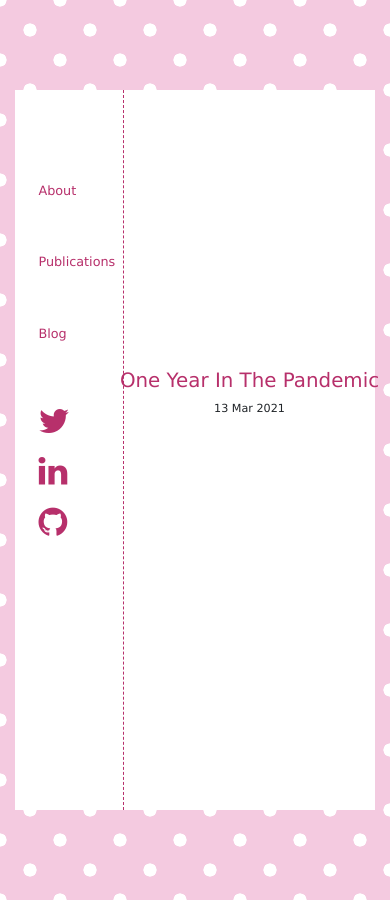
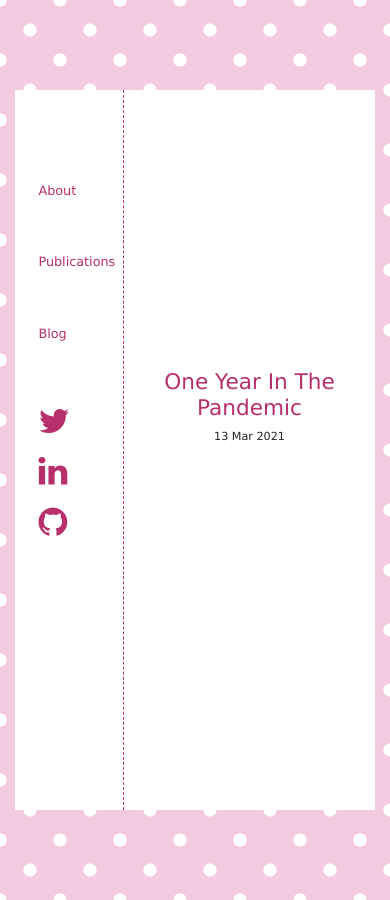
Before and after one commit to AndraIonescu/andradenisionescu.github.io, a Jekyll site: the page built from blog.html, in a window 390 px wide. Built offline with Jekyll 4.4.1, drawn with Linux system fonts in a browser that asks for light colours; nearby versions of some CDN libraries.

```diff
--- a/_layouts/post.html
+++ b/_layouts/post.html
@@ -3,7 +3,7 @@
 ---
 
 <div class="mt-5 col-12 post-padding">
-    <div class="row justify-content-center">
+    <div class="row justify-content-center text-center">
         <h1>{{ page.title }}</h1>
     </div>
 
--- a/_sass/main.scss
+++ b/_sass/main.scss
@@ -19,7 +19,11 @@
   }
 
   h2 {
-    font-size: 1.24rem !important;
+    font-size: 1.35rem !important;
+  }
+
+  h3 {
+    font-size: 1.25rem !important;
   }
 
   h4 {
--- a/blog.html
+++ b/blog.html
@@ -6,7 +6,7 @@
     <ul class="blog-list">
         {% for post in site.posts %}
         <li id="post-{{forloop.index}}">
-            <h2 class="row justify-content-center"><a href="{{ post.url }}">{{ post.title }}</a></h2>
+            <h2 class="row justify-content-center text-center"><a href="{{ post.url }}">{{ post.title }}</a></h2>
 
             <div class=" row justify-content-center item-text" id="post-content-{{forloop.index}}">
                 <p>{{ post.date | date_to_string }}</p>
```
